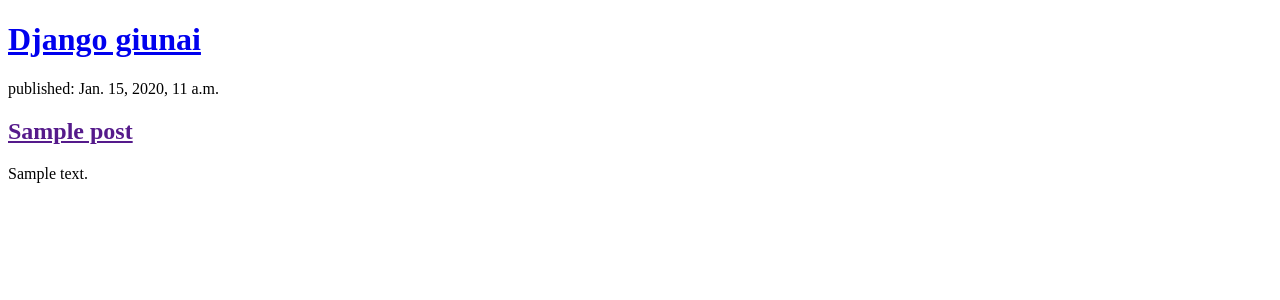
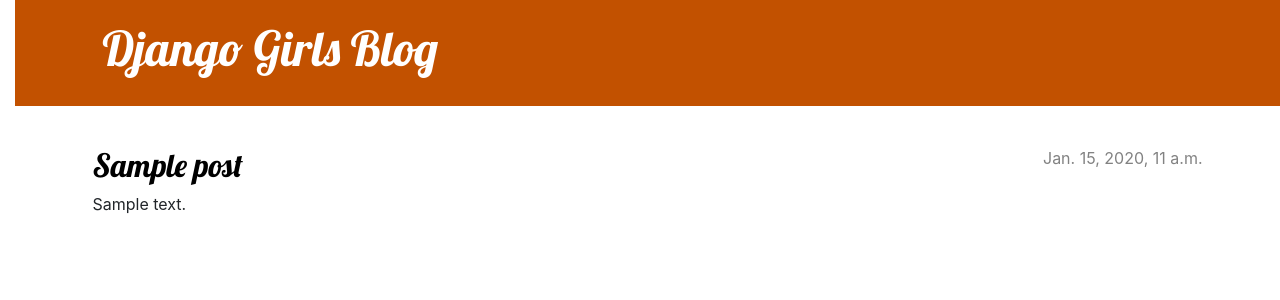
Before and after one commit to gnuri/my-first-blog, a Django app: page / in a window 1280 px wide. Shown: the top 300 px of the page. Run offline with Django 3.2, Linux system fonts and the light colour scheme; tables that the repository leaves empty hold one stand-in row (values such as "Sample post").

Commit message:
Changed the HTML for the site.

```diff
--- /dev/null
+++ b/blog/static/css/blog.css
@@ -0,0 +1,73 @@
+body {
+    padding-left: 15px;
+}
+.page-header {
+    background-color: #C25100;
+    margin-top: 0;
+    margin-bottom: 40px;
+    padding: 20px 20px 20px 40px;
+}
+
+.page-header h1,
+.page-header h1 a,
+.page-header h1 a:visited,
+.page-header h1 a:active {
+    color: #ffffff;
+    font-size: 36pt;
+    text-decoration: none;
+}
+
+h1,
+h2,
+h3,
+h4 {
+    font-family: 'Lobster', cursive;
+}
+
+.date {
+    color: #828282;
+}
+
+.save {
+    float: right;
+}
+
+.post-form textarea,
+.post-form input {
+    width: 100%;
+}
+
+.top-menu,
+.top-menu:hover,
+.top-menu:visited {
+    color: #ffffff;
+    float: right;
+    font-size: 26pt;
+    margin-right: 20px;
+}
+
+.post {
+    margin-bottom: 70px;
+}
+
+.post h2 a,
+.post h2 a:visited {
+    color: #000000;
+}
+
+.post > .date,
+.post > .actions {
+    float: right;
+}
+
+.btn-default,
+.btn-default:visited {
+    color: #C25100;
+    background: none;
+    border-color: #C25100;
+}
+
+.btn-default:hover {
+    color: #FFFFFF;
+    background-color: #C25100;
+}
--- a/blog/templates/blog/post_list.html
+++ b/blog/templates/blog/post_list.html
@@ -1,14 +1,32 @@
+{% load static %}
 <!DOCTYPE html>
 <html>
-    <header>
-        <h1><a href="/">Django giunai</a></h1>
+    <head>
+        <title>Django Girls blog</title>
+        <link rel="stylesheet" href="https://cdn.jsdelivr.net/npm/bootstrap@4.5.3/dist/css/bootstrap.min.css" integrity="sha384-TX8t27EcRE3e/ihU7zmQxVncDAy5uIKz4rEkgIXeMed4M0jlfIDPvg6uqKI2xXr2" crossorigin="anonymous">
+        <link rel="stylesheet" href="{% static 'css/blog.css' %}">
+        <link href="//fonts.googleapis.com/css?family=Lobster&subset=latin,latin-ext" rel="stylesheet" type="text/css">
+    </head>
+    <body>
+        <header class="page-header">
+            <div class="container">
+                <h1><a href="/">Django Girls Blog</a></h1>
+            </div>
         </header>
 
+        <main class="container">
+            <div class="row">
+                <div class="col">
                     {% for post in posts %}
-        <article>
-            <time>published: {{ post.published_date }}</time>
+                        <article class="post">
+                            <time class="date">
+                                {{ post.published_date }}
+                            </time>
                             <h2><a href="">{{ post.title }}</a></h2>
                             <p>{{ post.text|linebreaksbr }}</p>
                         </article>
                     {% endfor %}
-</html>
+                </div>
+            </div>
+        </main>
+    </body>
```
Lines whose indentation alone changed are shown as unchanged.
